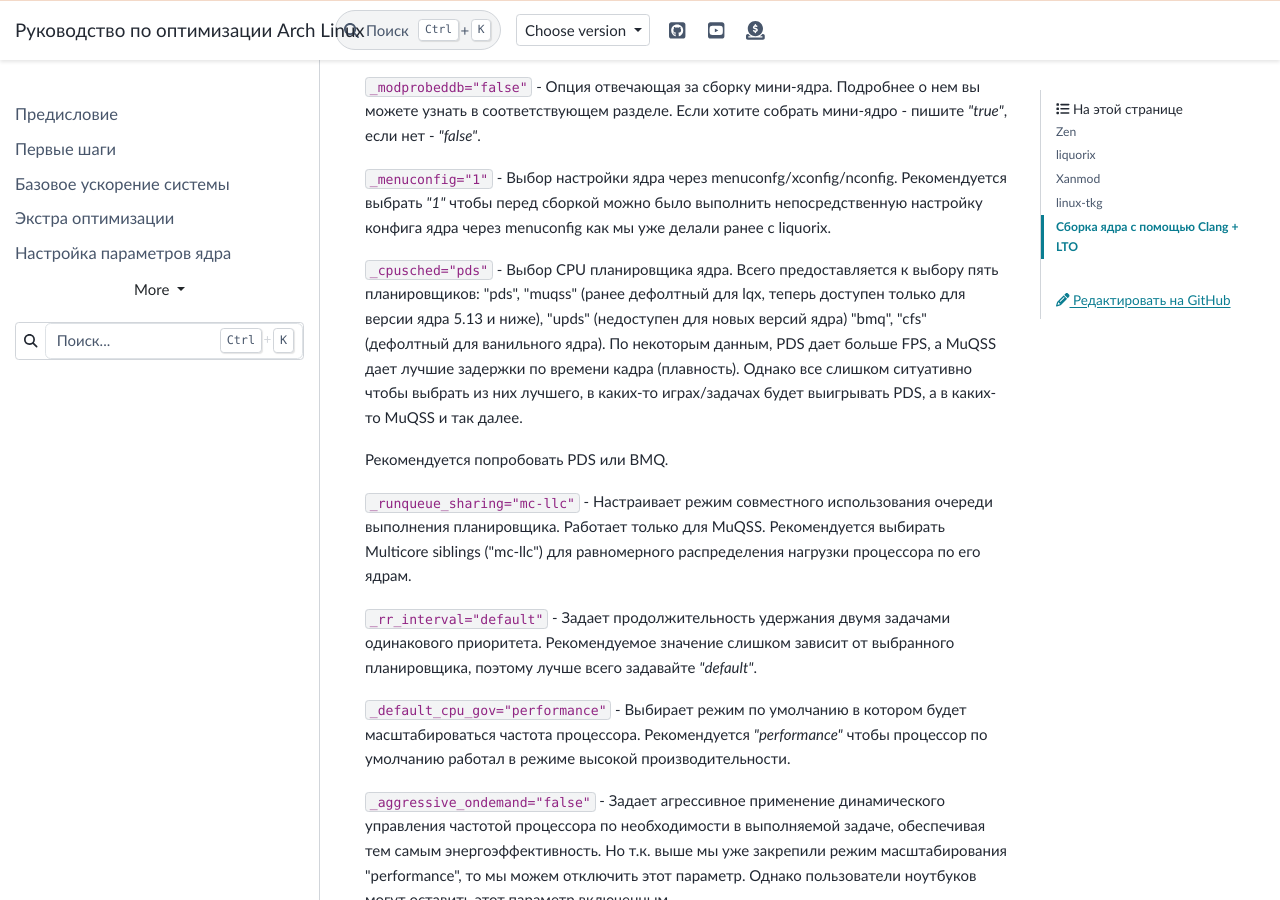
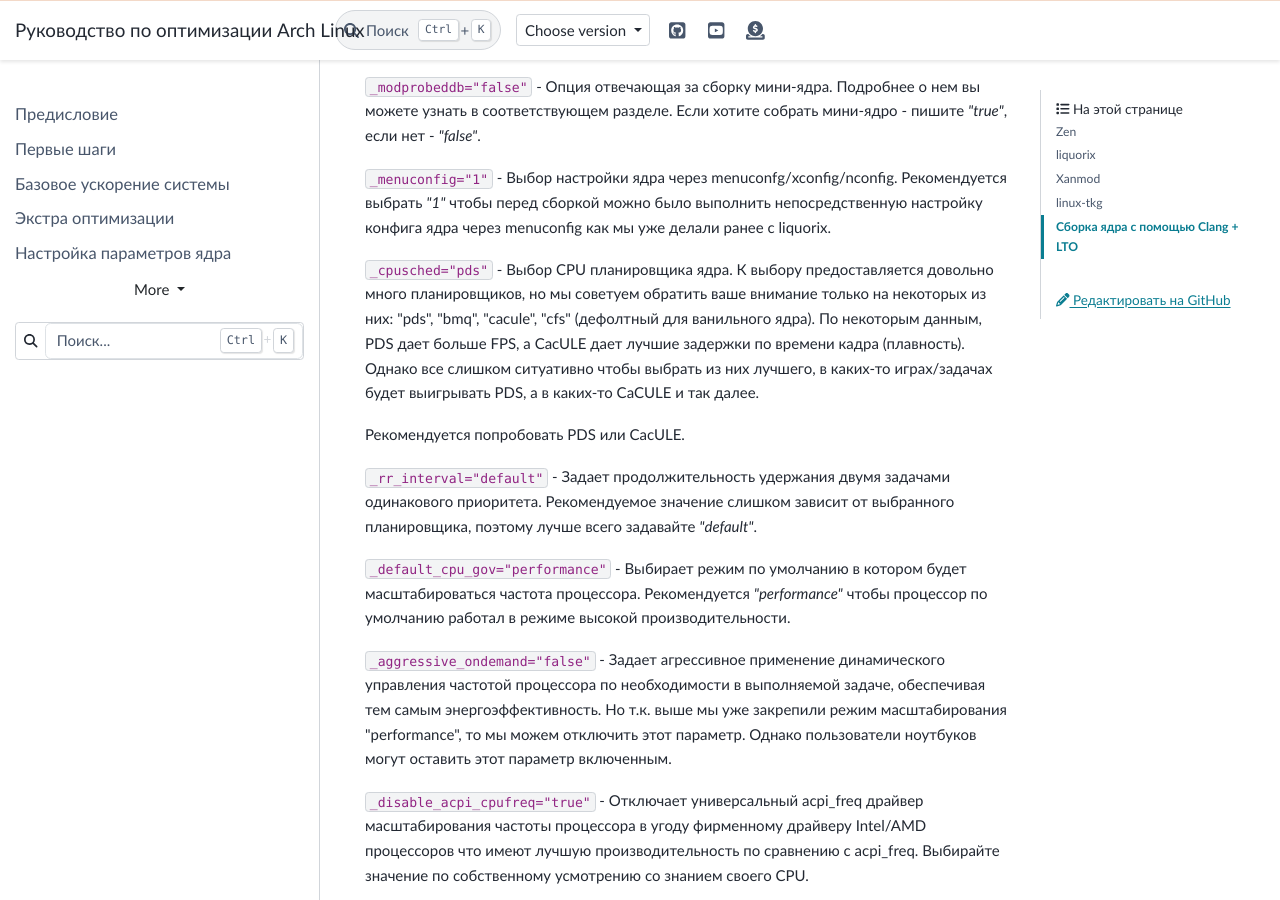
Before and after one commit to ventureoo/ARU, a Sphinx documentation site: the page built from docs/source/custom-kernels.rst, in a window 1280 px wide and 900 px high, scrolled down 11288 px. Built offline with Sphinx 7.4.7 and the PyData theme 0.15.4, drawn with Linux system fonts in a browser that asks for light colours.

Commit message:
Stop mentioning MuQSS, it is no longer supported

```diff
--- a/docs/source/custom-kernels.rst
+++ b/docs/source/custom-kernels.rst
@@ -220,15 +220,12 @@
 Рекомендуется выбрать *"1"* чтобы перед сборкой можно было выполнить непосредственную настройку конфига ядра через menuconfig как мы уже делали ранее с liquorix.
 
 ``_cpusched="pds"`` - Выбор CPU планировщика ядра.
-Всего предоставляется к выбору пять планировщиков: "pds", "muqss" (ранее дефолтный для lqx, теперь доступен только для версии ядра 5.13 и ниже),
-"upds" (недоступен для новых версий ядра) "bmq", "cfs" (дефолтный для ванильного ядра).
-По некоторым данным, PDS дает больше FPS, а MuQSS дает лучшие задержки по времени кадра (плавность).
-Однако все слишком ситуативно чтобы выбрать из них лучшего, в каких-то играх/задачах будет выигрывать PDS, а в каких-то MuQSS и так далее.
+К выбору предоставляется довольно много планировщиков, но мы советуем обратить ваше внимание только на некоторых из них:
+"pds",  "bmq", "cacule", "cfs" (дефолтный для ванильного ядра).
+По некоторым данным, PDS дает больше FPS, а CacULE дает лучшие задержки по времени кадра (плавность).
+Однако все слишком ситуативно чтобы выбрать из них лучшего, в каких-то играх/задачах будет выигрывать PDS, а в каких-то CaCULE и так далее.
 
-Рекомендуется попробовать PDS или BMQ.
-
-``_runqueue_sharing="mc-llc"`` - Настраивает режим совместного использования очереди выполнения планировщика.
-Работает только для MuQSS. Рекомендуется выбирать Multicore siblings ("mc-llc") для равномерного распределения нагрузки процессора по его ядрам.
+Рекомендуется попробовать PDS или CacULE.
 
 ``_rr_interval="default"`` - Задает продолжительность удержания двумя задачами одинакового приоритета.
 Рекомендуемое значение слишком зависит от выбранного планировщика, поэтому лучше всего задавайте *"default"*.
```
